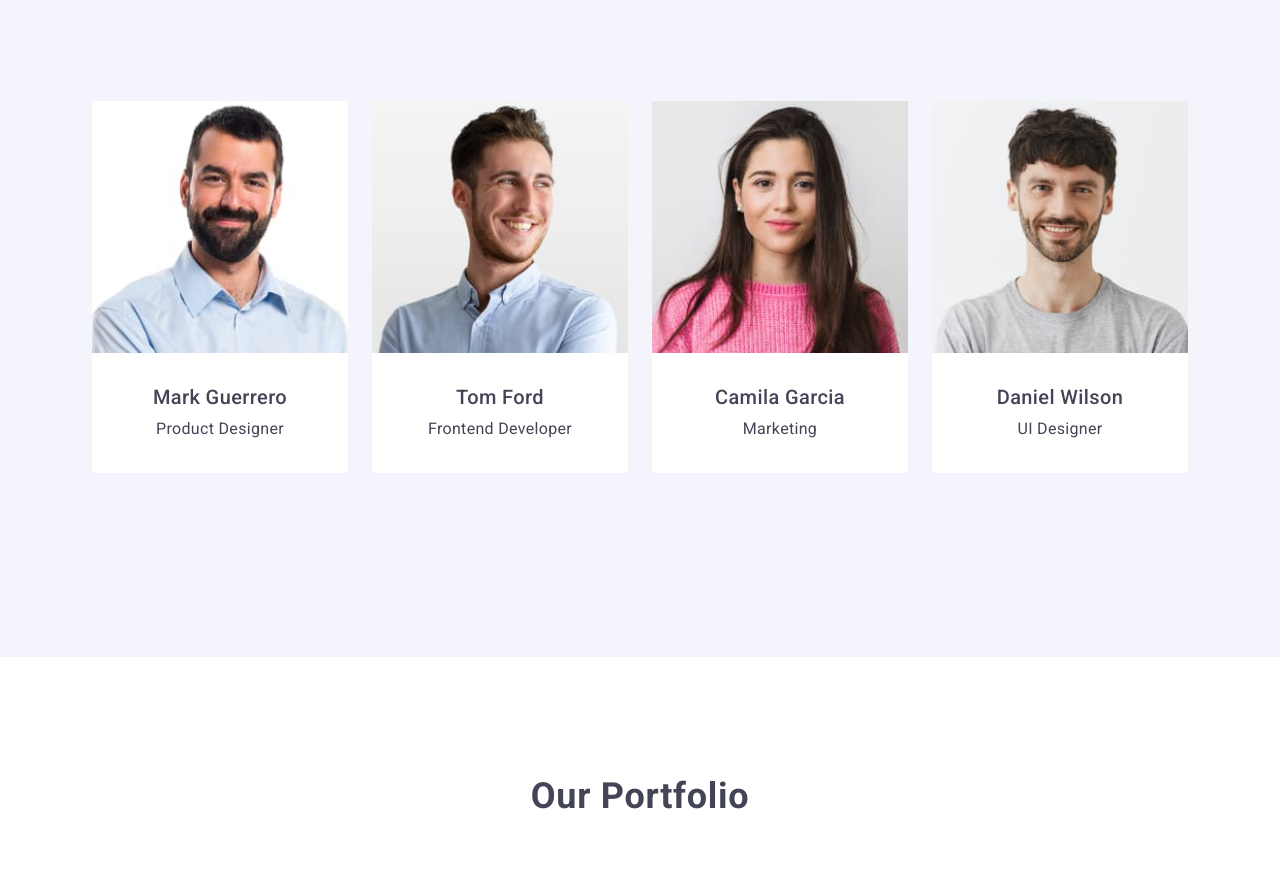
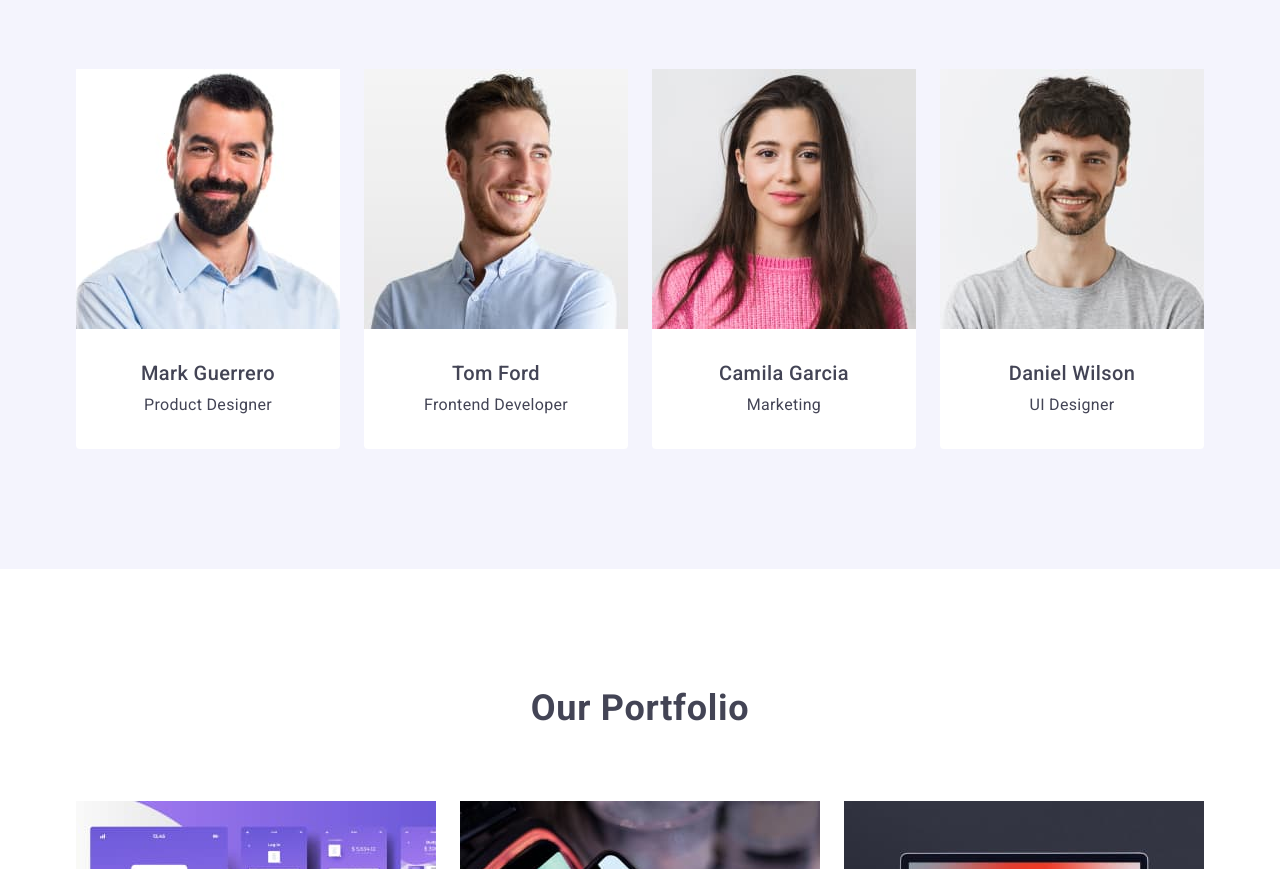
Before and after one commit to veronika-musiienko/goit-markup-hw-03, a plain HTML site: page index.html in a window 1280 px wide. Shown: the part 1351-2220 px from the top of the page. Drawn offline with nearby package versions, Linux system fonts and the light colour scheme.

Commit message:
add changes to styles.css

```diff
--- a/css/styles.css
+++ b/css/styles.css
@@ -276,8 +276,8 @@ overflow: hidden;
     flex-wrap: wrap;
     list-style: none;
     text-align: center;
-    padding: 32px 16px;
-    margin-bottom: 32px;
+    padding: 0;
+    margin: 0;
     gap: 24px;
 
 
@@ -309,12 +309,11 @@ overflow: hidden;
 }
 .team-item {
     width: calc((100% - 72px) / 4);
+    text-align: center;
+    border-radius: 0px 0px 4px 4px;
 
 }
-.team-item {
-    text-align: center;
-    border-radius: 0px 0px 4px 4px;
-}
+
 .portfolio {
     padding-top: 120px;
     padding-bottom: 120px;
```
